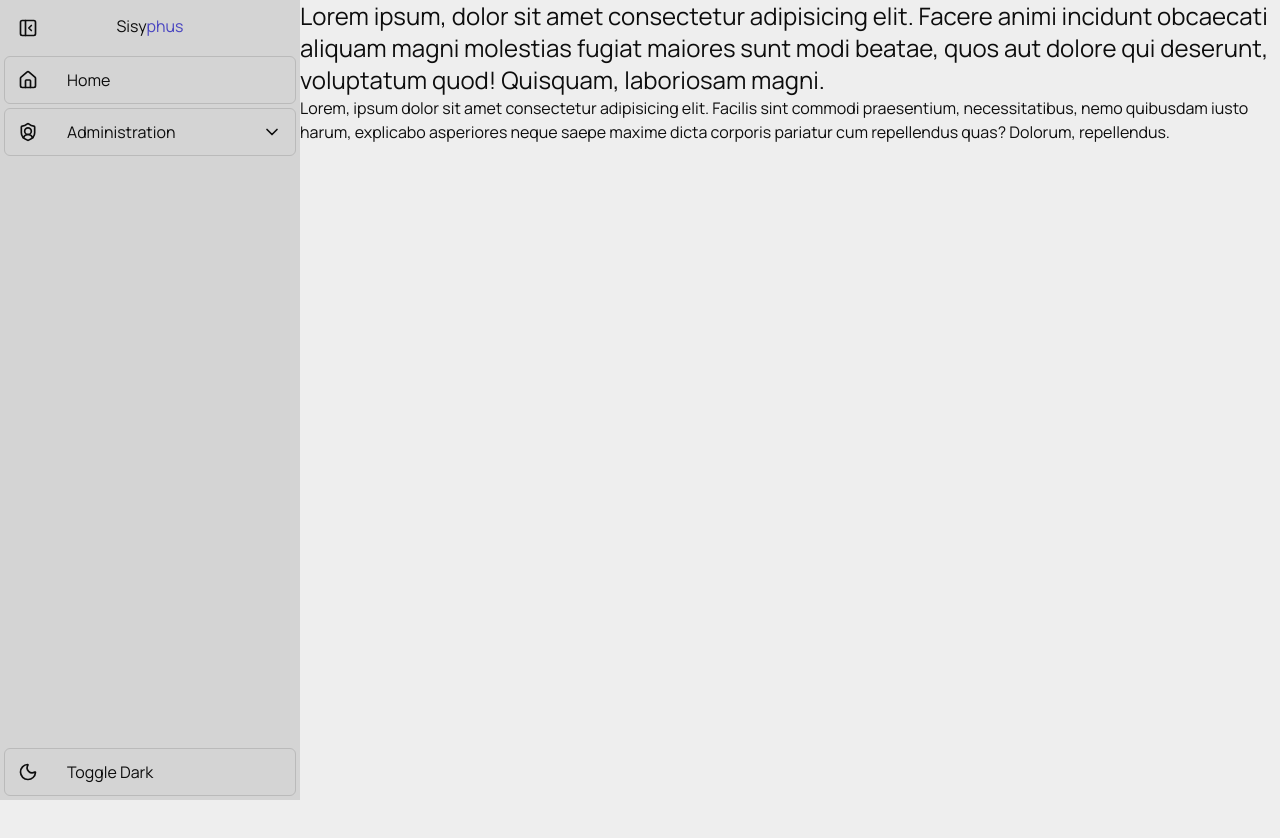
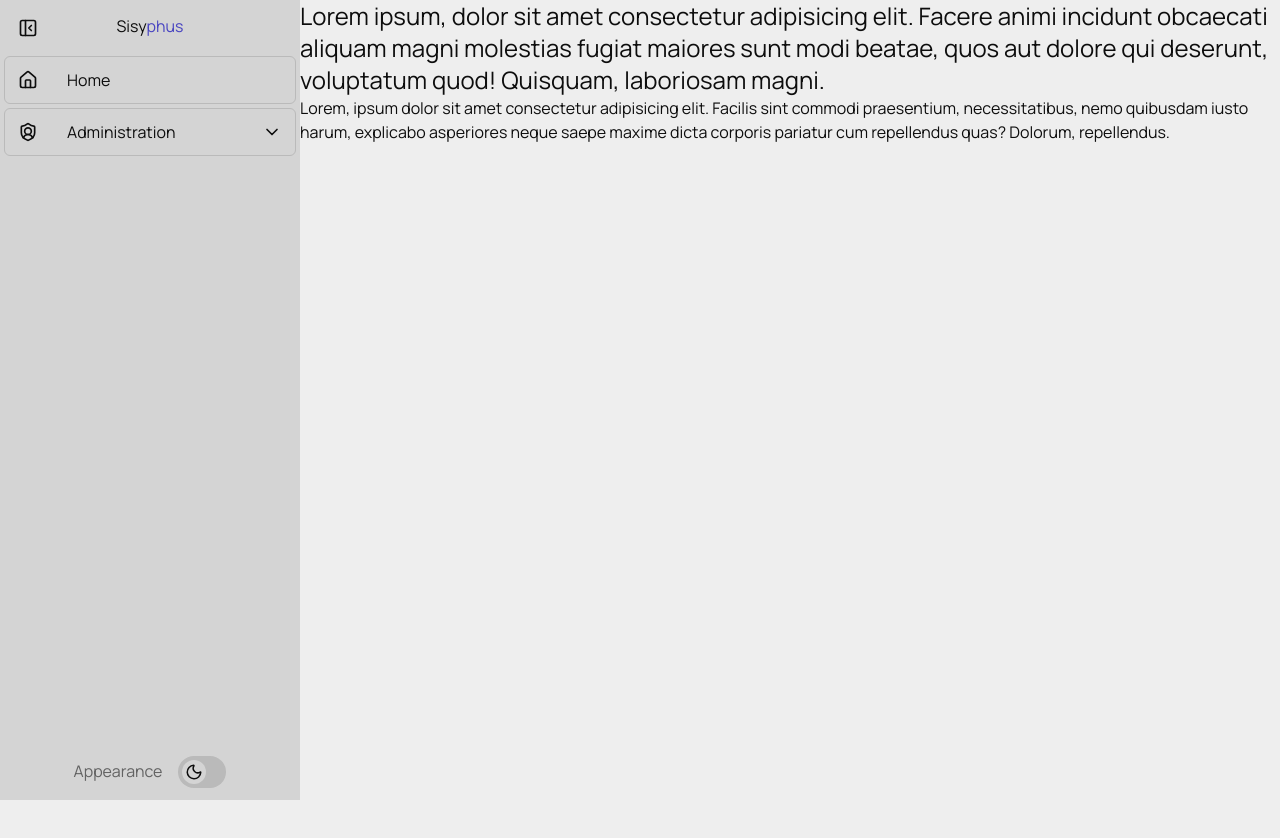
Before and after one commit to StinkyCheeseStudios/Sisyphus, a SvelteKit app: page / in a window 1280 px wide. Both pictures are taken after a click on the button 28 px from the left and 28 px from the top of the page. Shown: the top 838 px of the page. Built offline with nearby package versions, Linux system fonts and the light colour scheme.

Commit message:
Fixed buggy nav dropdown behavior. Added better dark mode toggle. Simple custom error page

```diff
--- /dev/null
+++ b/src/routes/+error.svelte
@@ -0,0 +1,8 @@
+<script>
+  import { page } from "$app/state";
+</script>
+
+<div class="h-full flex flex-col justify-center items-center gap-3">
+  <h1 class="text-3xl text-error font-bold">ERROR</h1>
+  <h2 class="text-2xl">{page.status} — {page.error.message}</h2>
+</div>
--- a/src/routes/+layout.svelte
+++ b/src/routes/+layout.svelte
@@ -10,7 +10,7 @@
 
   let isDark = $state(false);
   let isMenuOpen = $state(false);
-  $inspect(isMenuOpen);
+  $inspect(`${isMenuOpen ? 'MENU IS OPEN' : 'MENU IS CLOSED'}`);
 
   function toggleMenu() {
     isMenuOpen = !isMenuOpen;
@@ -64,7 +64,7 @@
 
   <!--Flex row container for sidebar navigation and pages (children)-->
   <div class="flex">
-    <SidebarNav {isMenuOpen} {toggleDarkMode} {isDark} />
+    <SidebarNav {isMenuOpen} {toggleDarkMode} {isDark} {toggleMenu} />
 
     <div class="grow">
       {@render children?.()}
--- /dev/null
+++ b/src/routes/DarkModeToggle.svelte
@@ -0,0 +1,18 @@
+<script>
+  import { Sun, Moon } from "lucide-svelte";
+
+  let { isDark, toggleDarkMode } = $props();
+</script>
+
+<button
+  onclick={toggleDarkMode}
+  class="relative w-12 h-8 bg-main-3 rounded-full"
+  aria-label="Toggle dark mode. Currently on {isDark ? 'dark' : 'light'} mode"
+>
+  <div
+    class="bg-main-2 absolute top-1 bottom-1 aspect-square rounded-full transition-[left] duration-300
+      {isDark ? 'left-5' : 'left-1'} flex justify-center items-center"
+  >
+    <Moon size={18} />
+  </div>
+</button>
--- a/src/routes/NavDropdown.svelte
+++ b/src/routes/NavDropdown.svelte
@@ -32,12 +32,14 @@
       transition:slide={{ duration: 300 }}
     >
       {#each item.dropdownItems as item}
-        <div class="flex gap-1 w-full">
-          <div class="w-1 h-full rounded-full {page.url.pathname === item.href ? 'bg-accent' : 'bg-main-3'}"></div>
+        <li class="flex gap-1 w-full">
+          <div
+            class="w-1 h-full rounded-full shrink-0 {page.url.pathname === item.href ? 'bg-accent' : 'bg-main-3'}"
+          ></div>
           <div class="grow">
             <NavItem {item} />
           </div>
-        </div>
+        </li>
       {/each}
     </ul>
   {/if}
--- a/src/routes/SidebarNav.svelte
+++ b/src/routes/SidebarNav.svelte
@@ -1,7 +1,8 @@
 <script>
 	import Logo from '$lib/components/Logo.svelte';
-  import NavDropdownButton from './NavDropdown.svelte';
+  import NavDropdown from './NavDropdown.svelte';
   import NavItem from './NavItem.svelte';
+  import DarkModeToggle from './DarkModeToggle.svelte';
   import {
     House,
     ShieldUser,
@@ -12,17 +13,25 @@
     Moon
   } from 'lucide-svelte';
 
-	let { isMenuOpen, toggleDarkMode, isDark } = $props();
+	let { isMenuOpen, toggleDarkMode, isDark, toggleMenu } = $props();
   let activeDropdown = $state('none');
-  $inspect(activeDropdown);
+  $inspect(`ACTIVE DROPDOWN: ${activeDropdown}`);
 
   function toggleActiveDropdown(clickedDropdown) {
-    if (activeDropdown === clickedDropdown) {
+    // If the dropdown being clicked is already open AND menu is open, the user wants to close it, so do that.
+    // If the menu is not open the user does not see the dropdown as open, so likely they are trying to open it
+    //   even if it is already open.
+    if (activeDropdown === clickedDropdown && isMenuOpen) {
       activeDropdown = 'none';
     }
+    // Else they want to open it, so open it.
     else {
       activeDropdown = clickedDropdown;
-      isMenuOpen = true;
+    }
+
+    // Finally if the menu is closed and a dropdown is clicked, open the menu.
+    if (!isMenuOpen) {
+      toggleMenu();
     }
   }
 
@@ -64,30 +73,24 @@
 	</div>
 
   <!--Rendering all the NavigationItems-->
-  <ul class="overflow-hidden p-1 flex flex-col gap-1 h-full">
+  <ul class="relative overflow-hidden p-1 flex flex-col gap-1 h-full">
     {#each NavigationItems as item}
       {#if !item.isDropdown}
         <NavItem {item} />
       {:else}
-        <NavDropdownButton {item} {activeDropdown} {toggleActiveDropdown} {isMenuOpen} />
+        <NavDropdown {item} {activeDropdown} {toggleActiveDropdown} {isMenuOpen} />
       {/if}
     {/each}
-    <li class="mt-auto">
-      <button
-        onclick={toggleDarkMode}
-        class="w-full h-12 hover:bg-main-3 border border-main-3 rounded-md flex items-center text-nowrap"
-      >
-        <div class="h-full aspect-square flex justify-center items-center">
-          {#if isDark}
-            <Sun size={20} />
-          {:else}
-            <Moon size={20} />
-          {/if}
-        </div>
-        <span class="flex justify-center items-center ml-4">
-          Toggle {isDark ? 'Light' : 'Dark'}
-        </span>
-      </button>
+
+    <!--Dark mode toggle button at the bottom of sidebar-->
+    <li
+      class="mt-auto flex justify-center items-center gap-4 h-12 {isMenuOpen ? 'opacity-100' : 'opacity-0'}
+        transition-opacity duration-200"
+    >
+      <span class="relative bottom-px text-fore-3">
+        Appearance
+      </span>
+      <DarkModeToggle {isDark} {toggleDarkMode} />
     </li>
   </ul>
 </nav>
```
